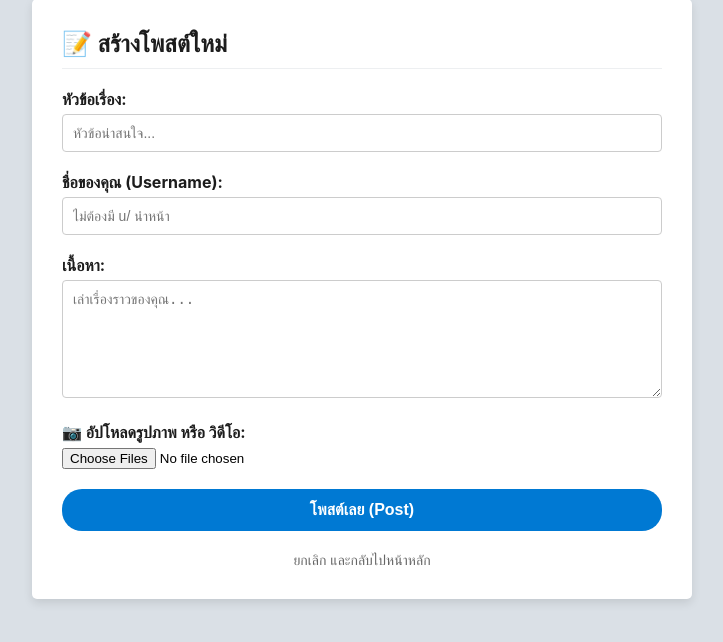
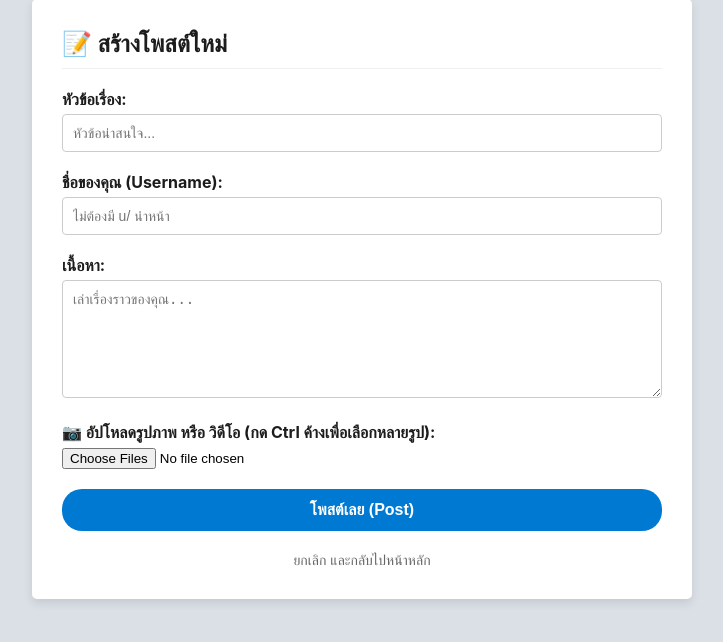
Before and after one commit to Pratya-Wattanasriroj/SDA-PROJECT, a Flask app: page /create in a window 1280 px wide. Shown: the part 29-671 px from the top of the page, without its empty margins (278-1001 px from the left). Run offline with Flask 3, Linux system fonts and the light colour scheme.

Commit message:
multiple fix #2

```diff
--- a/templates/create.html
+++ b/templates/create.html
@@ -35,7 +35,7 @@
             <label>เนื้อหา:</label>
             <textarea name="content" rows="6" required placeholder="เล่าเรื่องราวของคุณ..."></textarea>
 
-            <label>📷 อัปโหลดรูปภาพ หรือ วิดีโอ:</label>
+            <label>📷 อัปโหลดรูปภาพ หรือ วิดีโอ (กด Ctrl ค้างเพื่อเลือกหลายรูป):</label>
             <input type="file" name="file" accept="image/*,video/*" multiple>
 
             <button type="submit">โพสต์เลย (Post)</button>
```
